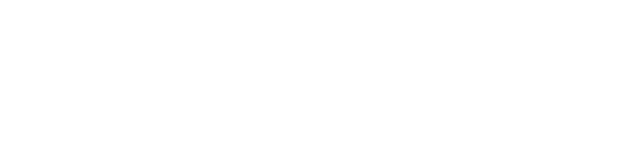
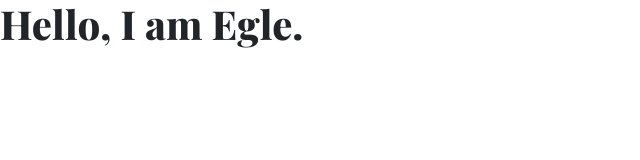
Before and after one commit to Egleta/PRESENTATION-WEBSITE, a plain HTML site: page index.html in a window 1280 px wide. Shown: the whole page, without its empty margins (0-640 px from the left). Drawn offline with nearby package versions, Linux system fonts and the light colour scheme.

Commit message:
imported google fonts

```diff
--- a/index.html
+++ b/index.html
@@ -8,9 +8,15 @@
     <meta name="description" content="A front-end developer based in Stockholm, Sweden. Read about me and my projects and get in touch!"/>
     <link href="https://cdn.jsdelivr.net/npm/bootstrap@5.0.2/dist/css/bootstrap.min.css" rel="stylesheet" integrity="sha384-EVSTQN3/azprG1Anm3QDgpJLIm9Nao0Yz1ztcQTwFspd3yD65VohhpuuCOmLASjC" crossorigin="anonymous">
     <script src="https://cdn.jsdelivr.net/npm/bootstrap@5.0.2/dist/js/bootstrap.bundle.min.js" integrity="sha384-MrcW6ZMFYlzcLA8Nl+NtUVF0sA7MsXsP1UyJoMp4YLEuNSfAP+JcXn/tWtIaxVXM" crossorigin="anonymous"></script>
-    <link rel="stylesheet" href="/styles/style1.css"/>
+    <link rel="preconnect" href="https://fonts.googleapis.com">
+<link rel="preconnect" href="https://fonts.gstatic.com" crossorigin>
+<link href="https://fonts.googleapis.com/css2?family=Lato:wght@100;300;700&display=swap" rel="stylesheet">
+<link rel="preconnect" href="https://fonts.googleapis.com">
+<link rel="preconnect" href="https://fonts.gstatic.com" crossorigin>
+<link href="https://fonts.googleapis.com/css2?family=Lato:wght@100;300;700&family=Playfair+Display:wght@400;700;800&display=swap" rel="stylesheet">
+<link rel="stylesheet" href="/styles/style1.css"/>
 </head>
 <body>
-
+    <h1>Hello, I am Egle.</h1>
 </body>
 </html>
--- a/styles/style1.css
+++ b/styles/style1.css
@@ -0,0 +1,9 @@
+/* family=Lato:wght@100;300;700
+family=Playfair Display:wght@400;700;800;*/
+body {
+    font-family: 'Lato',sans-serif;
+}
+h1{
+    font-family: 'Playfair Display', sans-serif;
+    font-weight: 800;
+}
```
